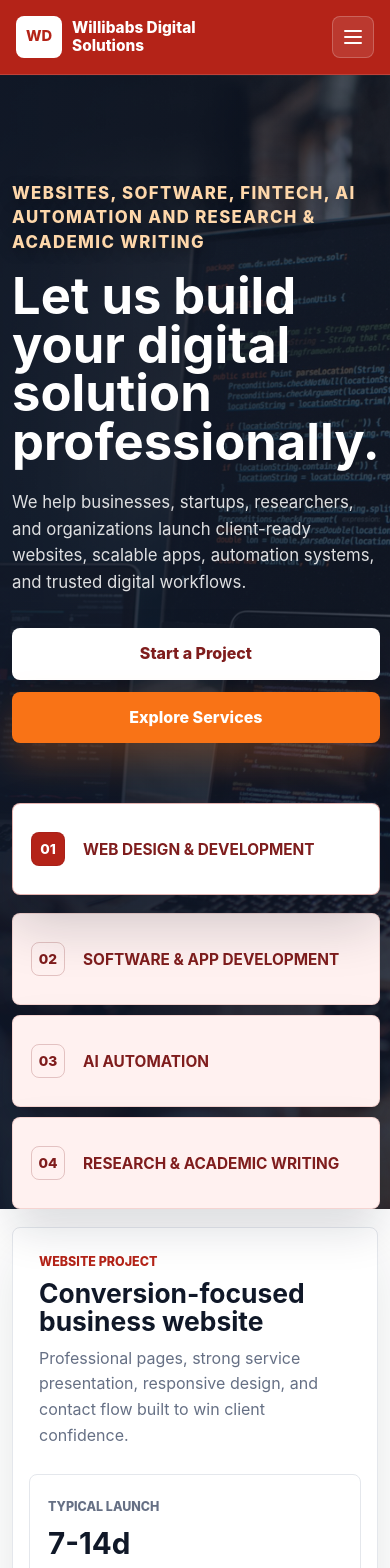
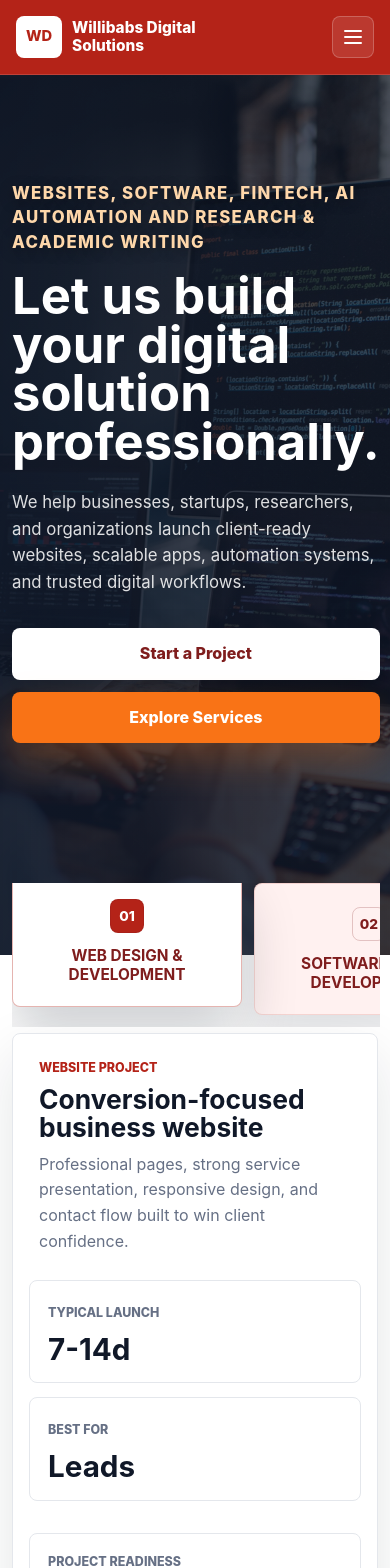
Before and after one commit to davidjames2708-dotcom/willibabsdigitalsolutions, a Next.js app: page / in a window 390 px wide. Shown: the top 1568 px of the page. Built offline with nearby package versions, Linux system fonts and the light colour scheme.

Commit message:
Fix hero service dock responsive layout

```diff
--- a/style.css
+++ b/style.css
@@ -3279,9 +3279,13 @@ textarea:focus {
     padding-bottom: 120px;
   }
 
-  .hero-service-dock,
   .hero-live-panel {
     grid-template-columns: repeat(2, 1fr);
+  }
+
+  .hero-service-dock {
+    grid-template-columns: repeat(4, minmax(0, 1fr));
+    transform: translateY(50%);
   }
 
   .hero-live-panel {
@@ -3483,25 +3487,28 @@ textarea:focus {
   }
 
   .hero-service-dock {
+    grid-template-columns: repeat(4, minmax(230px, 1fr));
+    gap: 12px;
+    overflow-x: auto;
+    padding-bottom: 12px;
+    transform: translateY(50%);
+    scrollbar-width: thin;
+  }
+
+  .solution-card {
+    min-height: 132px;
     grid-template-columns: 1fr;
-    gap: 10px;
-    transform: none;
-  }
-
-  .solution-card {
-    min-height: 92px;
-    grid-template-columns: 40px 1fr;
-    justify-items: flex-start;
-    text-align: left;
+    justify-items: center;
+    text-align: center;
   }
 
   .solution-card strong {
-    max-width: none;
+    max-width: 190px;
   }
 
   .hero-live-panel {
     width: min(100% - 24px, 1160px);
-    margin-top: 18px;
+    margin-top: 78px;
     grid-template-columns: 1fr;
     padding: 16px;
   }
```
